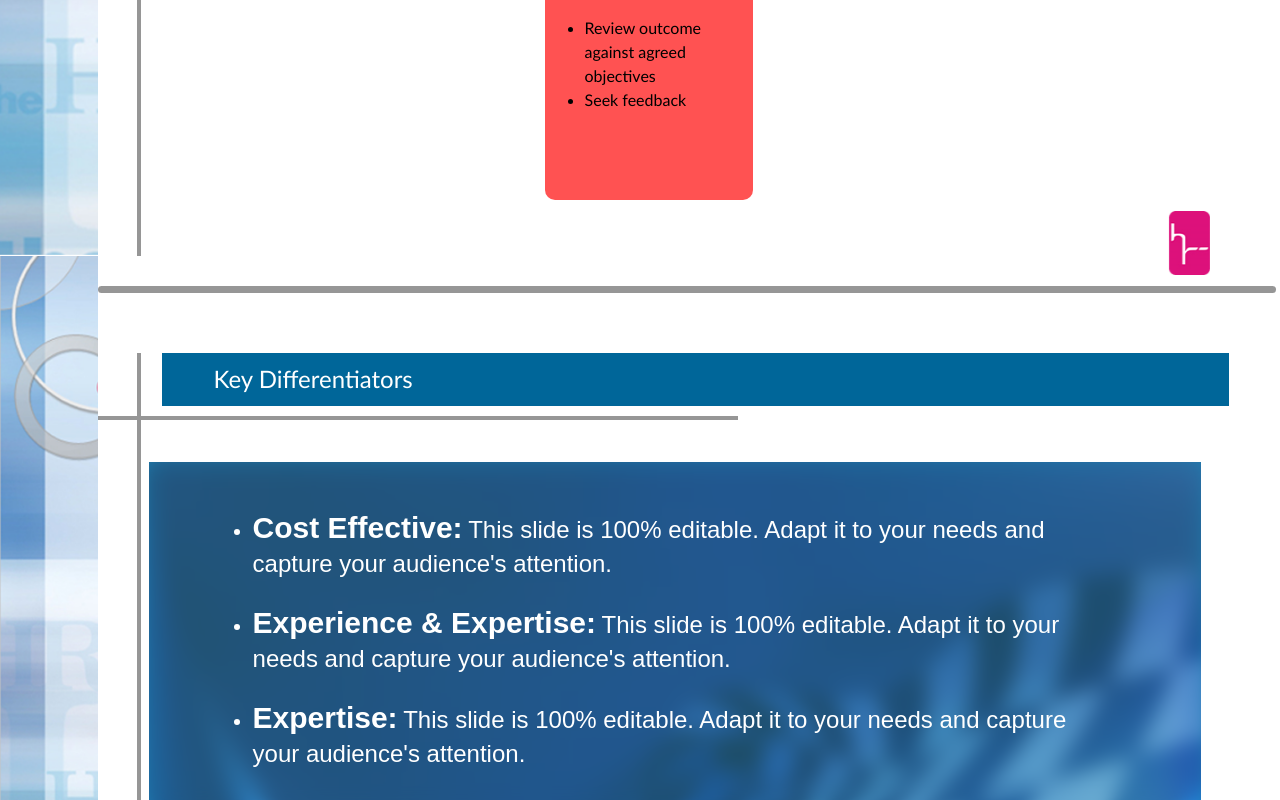
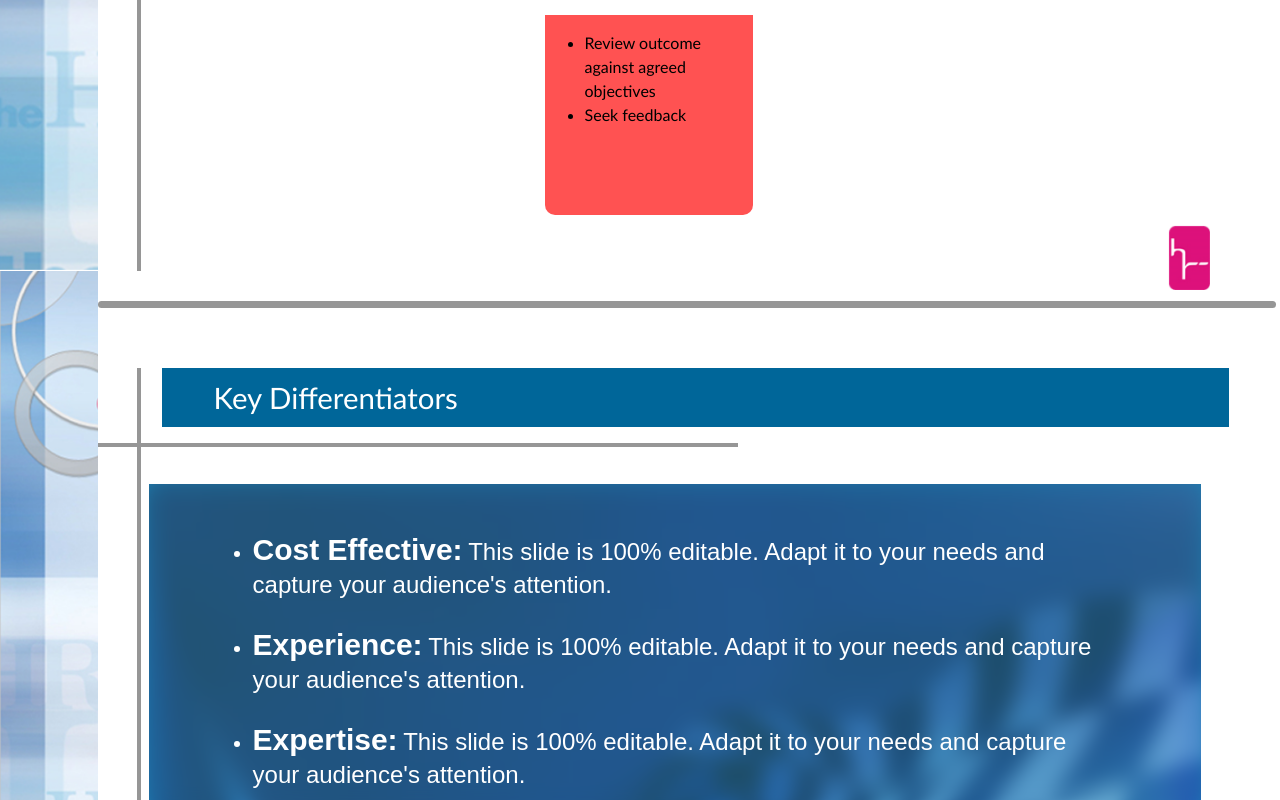
Before and after one commit to AyushSingh-Tomar/HR-responsive, a React (Vite) app: page / in a window 1280 px wide. Shown: the part 2000-2800 px from the top of the page. Built offline with nearby package versions, Linux system fonts and the light colour scheme; a web font is replaced by a local one.

Commit message:
keydifferences changed

```diff
--- a/src/Components/CommonHeading.jsx
+++ b/src/Components/CommonHeading.jsx
@@ -3,14 +3,14 @@ import React from 'react'
 const CommonHeading = (props) => {
   return (
     <>
-     <h2
-  className='bg-[#006699] ml-[5vw] text-lg sm:text-xl md:text-2xl px-4 sm:px-[4vw] py-2 sm:py-[0.8vw] text-white relative z-10 flex items-center'
-  style={{ fontFamily: "Calibri"}}
->
-  {props.title}
-</h2>
+      <h2
+        className='bg-[#006699] ml-[5vw] text-lg sm:text-xl md:text-2xl lg:text-[1.9rem] xl:text-[2.2rem] px-4 sm:px-[4vw] py-2 sm:py-[0.8vw] text-white relative z-10 flex items-center'
+        style={{ fontFamily: "Calibri", fontSize: "clamp(1.2rem, 2.3vw, 2.5rem)" }}
+      >
+        {props.title}
+      </h2>
 
-      <div className='hidden sm:block w-full max-w-[50vw] absolute top-[4vw] left-0 h-[1px] sm:h-[0.30vw] bg-[#969696] mt-3'></div>
+      <div className='hidden sm:block w-full max-w-[50vw] absolute top-[4vw] left-0 h-[1px] sm:h-[0.30vw] bg-[#969696] mt-6'></div>
       <div className='hidden sm:block w-[1px] sm:w-[0.30vw] absolute top-0 left-[3vw] h-full bg-[#969696]'></div>
     </>
   )
--- a/src/Components/KeyDifferetiators.jsx
+++ b/src/Components/KeyDifferetiators.jsx
@@ -6,7 +6,7 @@ import logo2 from "../assets/logo2.png";
 const KeyDifferentiators = () => {
     const differentiators = [
         { title: "Cost Effective:", description: "This slide is 100% editable. Adapt it to your needs and capture your audience's attention." },
-        { title: "Experience & Expertise:", description: "This slide is 100% editable. Adapt it to your needs and capture your audience's attention." },
+        { title: "Experience:", description: "This slide is 100% editable. Adapt it to your needs and capture your audience's attention." },
         { title: "Expertise:", description: "This slide is 100% editable. Adapt it to your needs and capture your audience's attention." },
         { title: "Execution:", description: "This slide is 100% editable. Adapt it to your needs and capture your audience's attention." }
     ];
```
